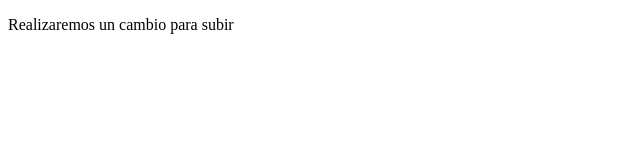
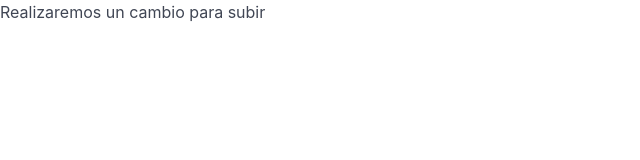
Before and after one commit to miguxxlh/pagina_basica2, a plain HTML site: page index.html in a window 1280 px wide. Shown: the whole page, without its empty margins (0-640 px from the left). Drawn offline with nearby package versions, Linux system fonts and the light colour scheme.

Commit message:
agregamos estilos

```diff
--- a/index.html
+++ b/index.html
@@ -4,6 +4,7 @@
     <meta charset="UTF-8">
     <meta name="viewport" content="width=device-width, initial-scale=1.0">
     <title>Hola mundo</title>
+    <link rel="stylesheet" href="https://cdn.jsdelivr.net/npm/bulma@1.0.1/css/bulma.min.css">
 </head>
 <body>
     <p>Realizaremos un cambio para subir</p>
--- /dev/null
+++ b/styles.css
@@ -0,0 +1,13 @@
+body{
+color:red;
+   font-size:20px;
+   font-family:Courier;
+   font-weight:bold;
+   font-style:italic;
+   line-height:30px;
+   letter-spacing:5px;
+   text-decoration:underline;
+   text-transform:capitalize;
+   text-align:left;
+   text-indent:30px;
+}
```
